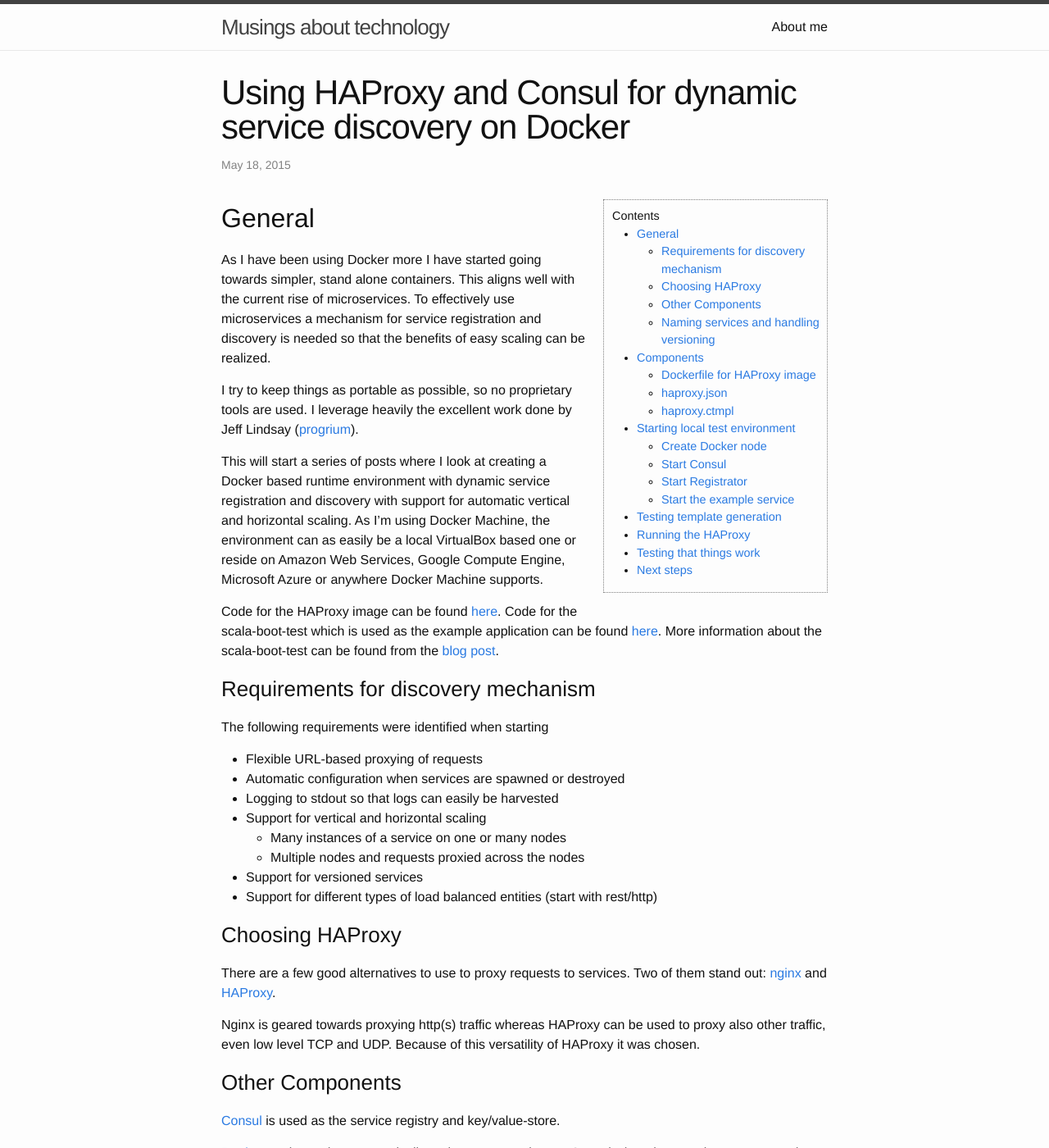
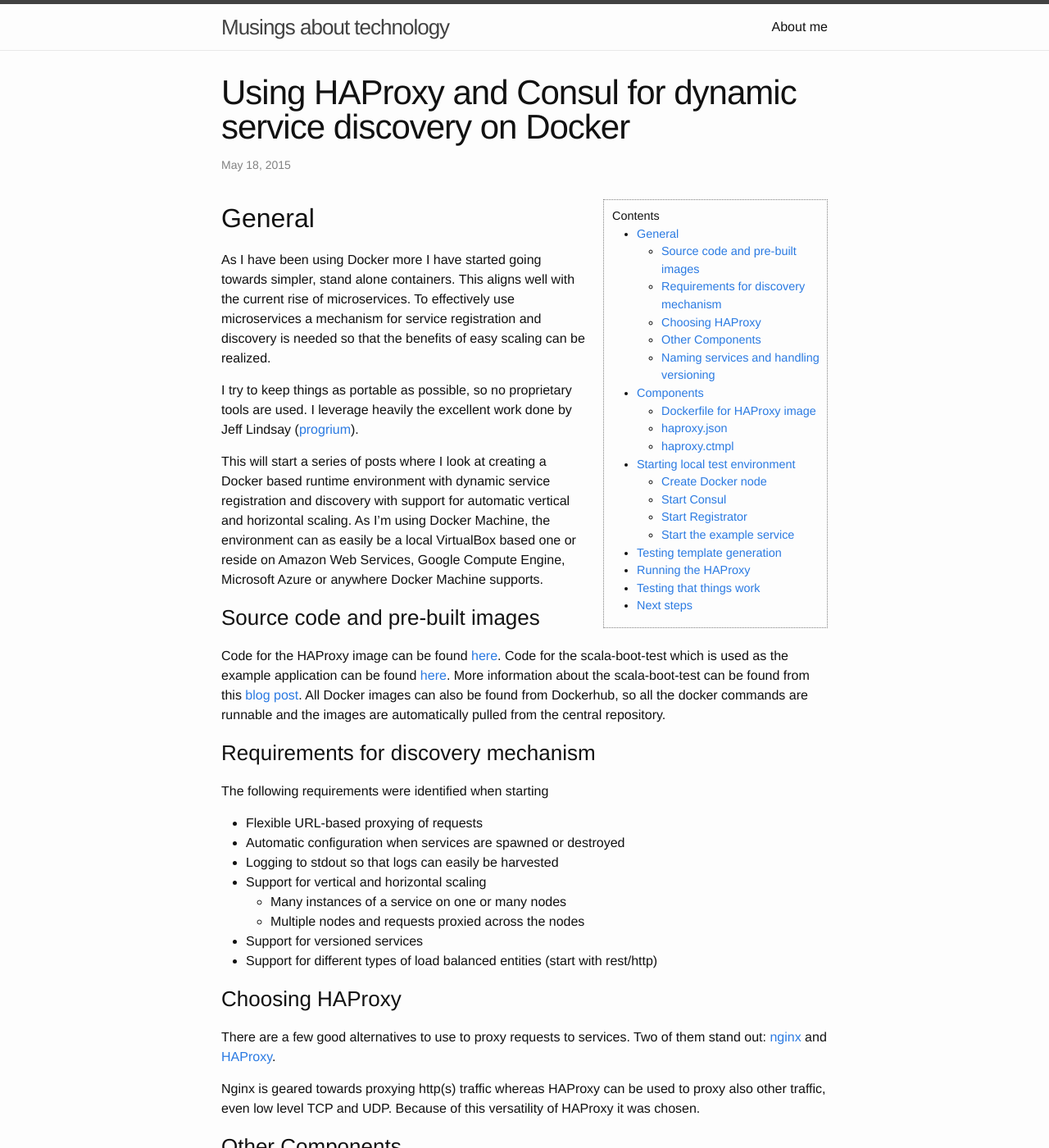
Before and after one commit to SirIle/sirile.github.io, a Jekyll site: the page built from _posts/2015-05-18-using-haproxy-and-consul-for-dynamic-service-discovery-on-docker.markdown, in a window 1280 px wide and 1400 px high. Shown: the whole window at 82% size. Built offline with Jekyll 4.4.1, drawn with Linux system fonts in a browser that asks for light colours; nearby versions of some CDN libraries.

Commit message:
Added information about images in Dockerhub.

```diff
--- a/_posts/2015-05-18-using-haproxy-and-consul-for-dynamic-service-discovery-on-docker.markdown
+++ b/_posts/2015-05-18-using-haproxy-and-consul-for-dynamic-service-discovery-on-docker.markdown
@@ -21,7 +21,9 @@ I try to keep things as portable as possible, so no proprietary tools are used.
 
 This will start a series of posts where I look at creating a Docker based runtime environment with dynamic service registration and discovery with support for automatic vertical and horizontal scaling. As I'm using Docker Machine, the environment can as easily be a local VirtualBox based one or reside on Amazon Web Services, Google Compute Engine, Microsoft Azure or anywhere Docker Machine supports.
 
-Code for the HAProxy image can be found [here](https://github.com/SirIle/miniboxes). Code for the scala-boot-test which is used as the example application can be found [here](https://github.com/SirIle/scala-boot-test). More information about the scala-boot-test can be found from the [blog post](http://sirile.github.io/2015/04/08/docker-gradle-scala-boot.html).
+### Source code and pre-built images
+
+Code for the HAProxy image can be found [here](https://github.com/SirIle/miniboxes). Code for the scala-boot-test which is used as the example application can be found [here](https://github.com/SirIle/scala-boot-test). More information about the scala-boot-test can be found from this [blog post](http://sirile.github.io/2015/04/08/docker-gradle-scala-boot.html). All Docker images can also be found from Dockerhub, so all the docker commands are runnable and the images are automatically pulled from the central repository.
 
 ### Requirements for discovery mechanism
 
```
